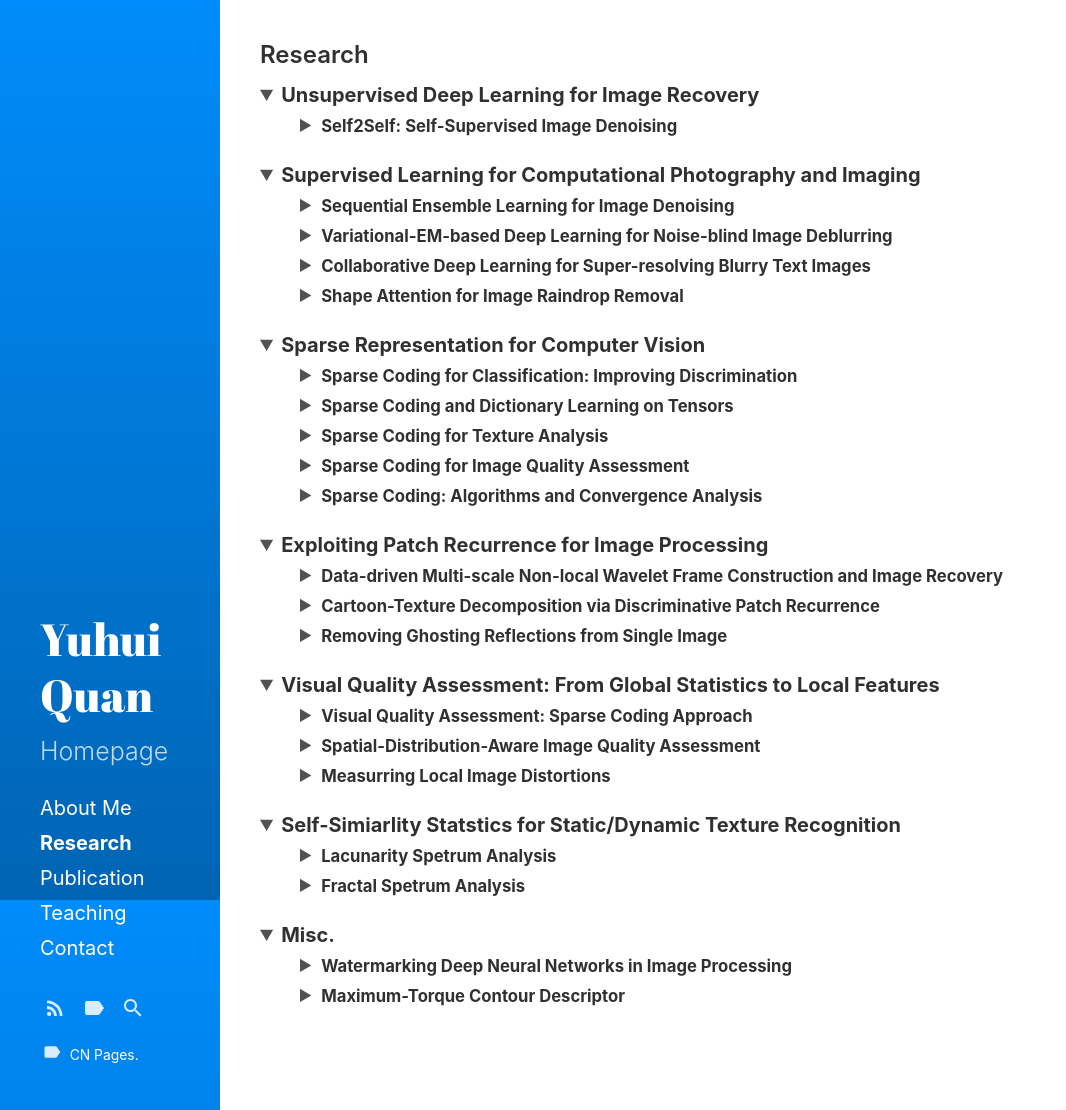
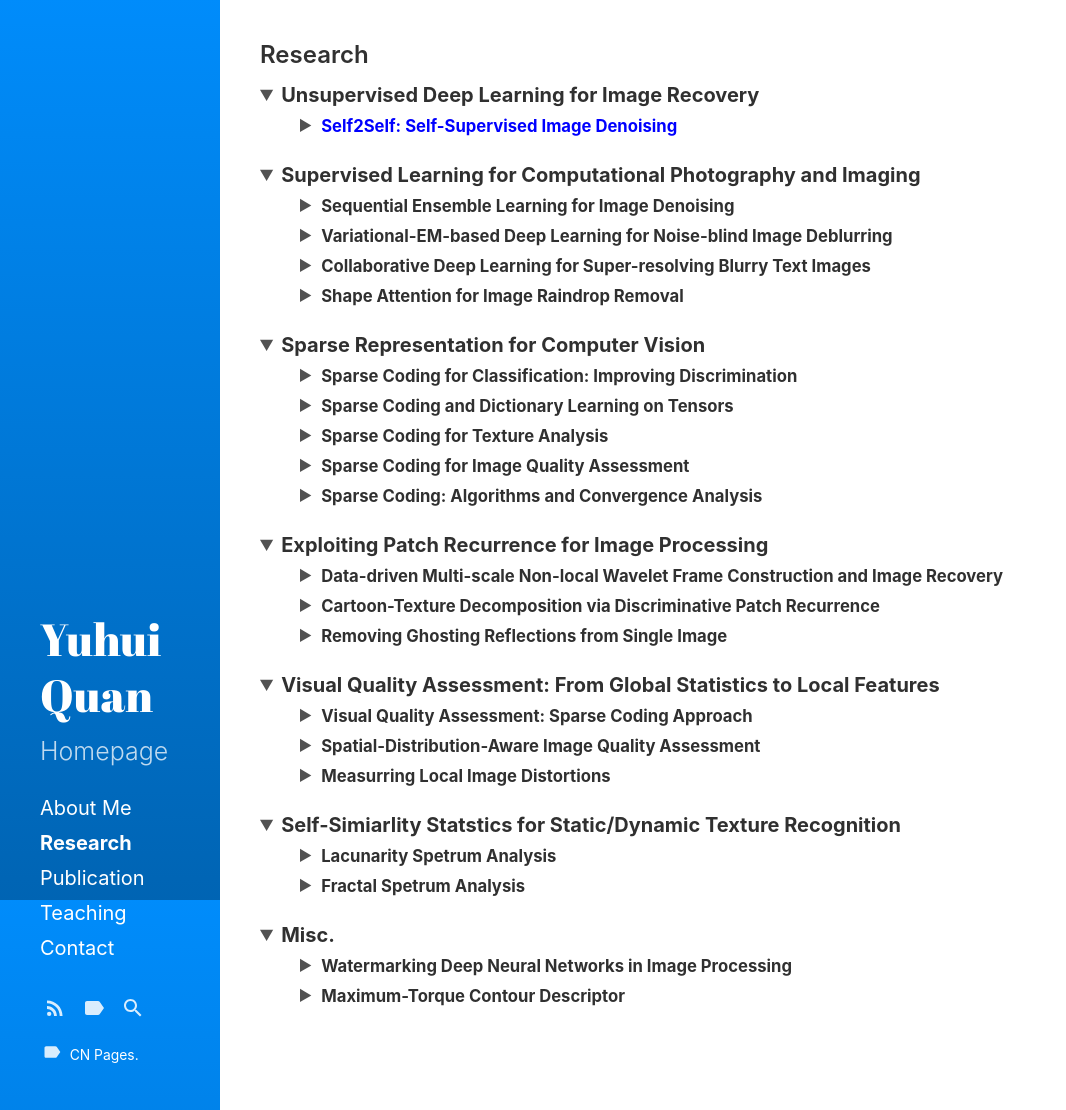
Before and after one commit to Dofboom/Dofboom.github.io, a Jekyll site: the page built from research.md, in a window 1280 px wide and 1110 px high. Shown: the whole window, without its empty margins (0-1066 px from the left). Built offline with Jekyll 4.4.1, drawn with Linux system fonts in a browser that asks for light colours.

Commit message:
Update research.md

```diff
--- a/research.md
+++ b/research.md
@@ -13,7 +13,7 @@ sidebar_link: true
 <ul>
 
 <details>
-<summary><strong><small>Self2Self: Self-Supervised Image Denoising</small></strong></summary>
+<summary><strong><small><font color="blue">Self2Self: Self-Supervised Image Denoising</font></small></strong></summary>
 <!--1-1-->
 <table>
 <tbody>
```
